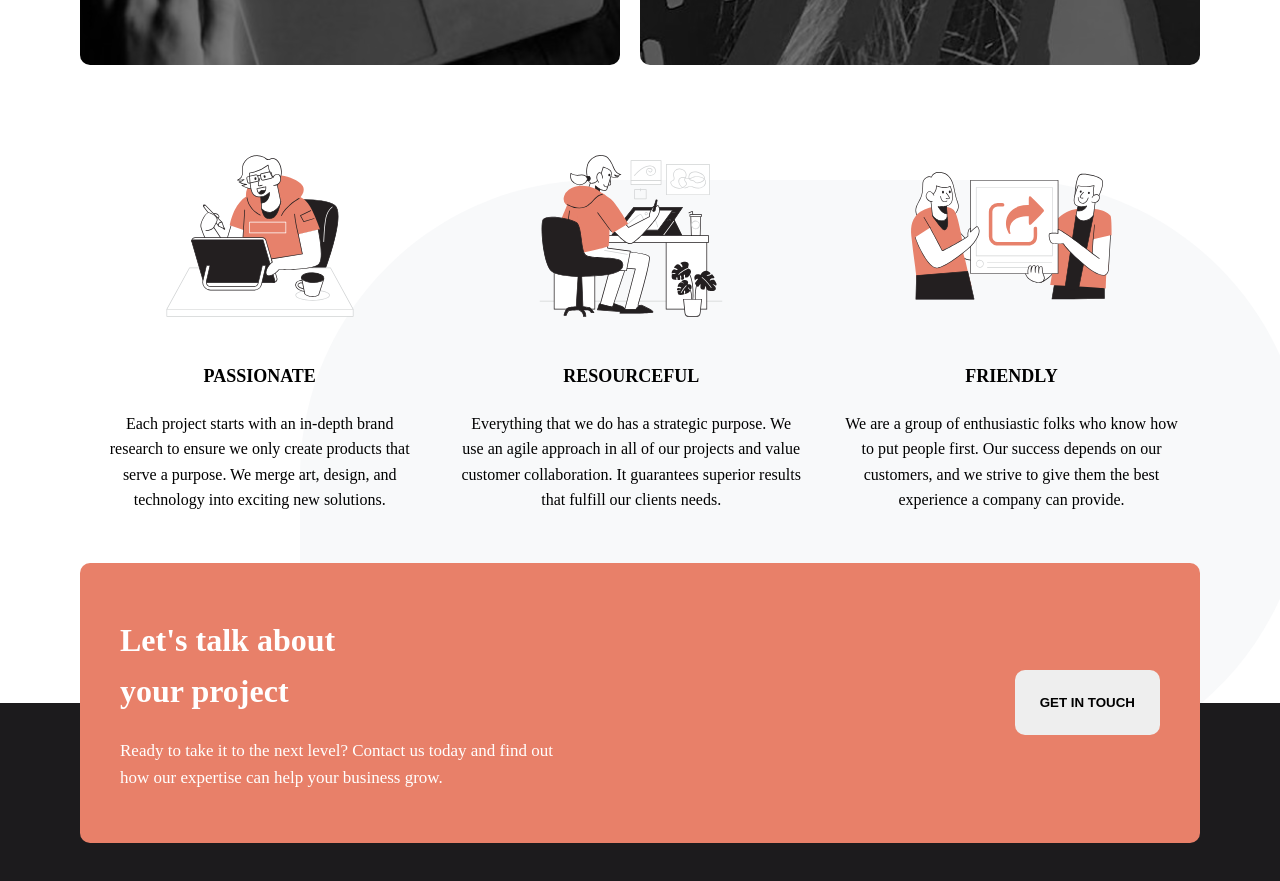
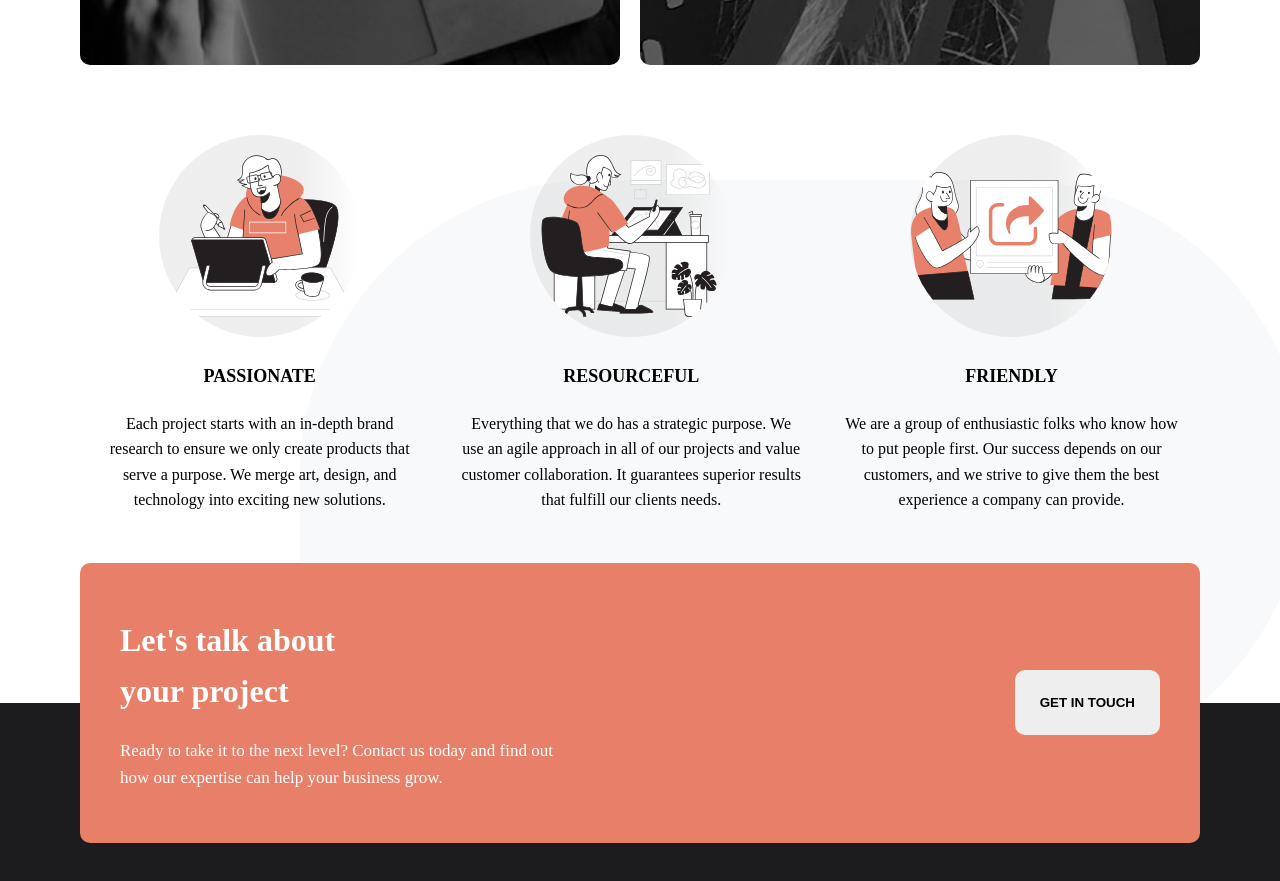
Before and after one commit to GeorgeFlood/Designo, a React (Vite) app: page / in a window 1280 px wide. Shown: the part 1320-2201 px from the top of the page. Built offline with nearby package versions, Linux system fonts and the light colour scheme.

Commit message:
added linear gradient to the home svg's

```diff
--- a/src/pages/home.css
+++ b/src/pages/home.css
@@ -192,6 +192,17 @@ header {
   margin: 0 2rem;
 }
 
+.passionate svg,
+.resourceful svg,
+.friendly svg {
+  background-image: linear-gradient(
+    to right,
+    rgba(200, 200, 200, 0.3) 70%,
+    transparent
+  );
+  border-radius: 50%;
+}
+
 .passionate h3,
 .resourceful h3,
 .friendly h3 {
```
